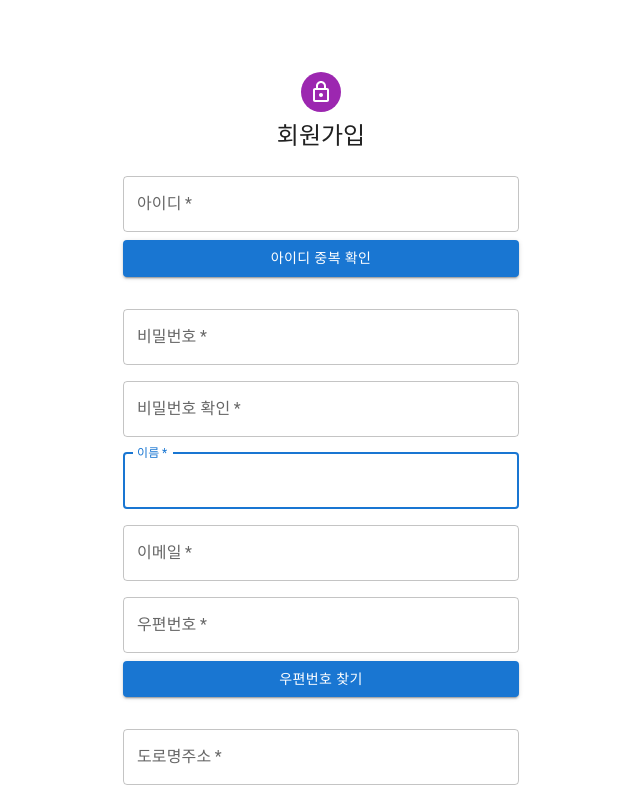
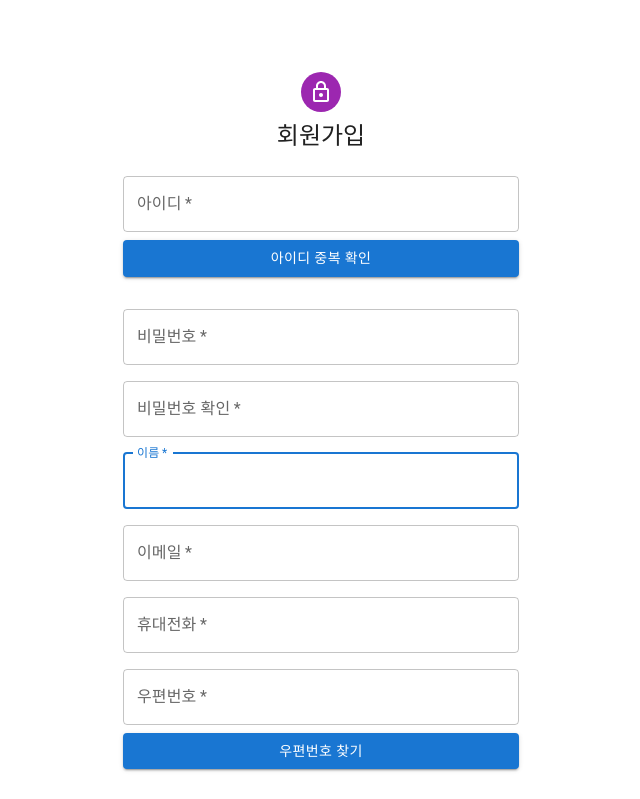
Before and after one commit to FrankSausage/SpringBoot-React-DeliveryAppMakingProject-2024.04, a React (Create React App) app in the folder src/main/frontend/: page /SignUp in a window 1280 px wide. Shown: the top 799 px of the page, without its empty margins (319-959 px from the left). Built offline with nearby package versions, Linux system fonts and the light colour scheme.

Commit message:
SignUp 에 휴대전화 입력폼 추가

```diff
--- a/src/main/frontend/src/pages/SignUp.jsx
+++ b/src/main/frontend/src/pages/SignUp.jsx
@@ -17,6 +17,7 @@ export default function SignUp() {
   const [passwordMatch, setPasswordMatch] = useState(true);
   const [username, setUsername] = useState('');
   const [isUsernameAvailable, setIsUsernameAvailable] = useState(true);
+  const [phoneNumber, setPhoneNumber] = useState('');
 
   useEffect(() => {
     const loadDaumPostcodeScript = () => {
@@ -61,6 +62,17 @@ export default function SignUp() {
 
   const checkUsernameAvailability = () => {
     setIsUsernameAvailable(username !== '');
+  };
+  const formatPhoneNumber = (phoneNumberValue) => {
+    const strippedPhoneNumber = phoneNumberValue.replace(/\D/g, '');
+    //  핸드폰 입력 formatting (e.g., XXX-XXXX-XXXX)
+    const formattedPhoneNumber = strippedPhoneNumber.replace(/(\d{3})(\d{4})(\d{4})/, '$1-$2-$3');
+    return formattedPhoneNumber;
+  };
+
+  const handlePhoneNumberChange = (event) => {
+    const formattedPhoneNumber = formatPhoneNumber(event.target.value);
+    setPhoneNumber(formattedPhoneNumber);
   };
 
   return (
@@ -150,6 +162,21 @@ export default function SignUp() {
                   label="이메일"
                   name="email"
                   autoComplete="email"
+                />
+              </Grid>
+              <Grid item xs={12}>
+                <TextField
+                  required
+                  fullWidth
+                  id="telephone"
+                  label="휴대전화"
+                  name="telephone"
+                  autoComplete="telephone"
+                  value={phoneNumber}
+                  onChange={handlePhoneNumberChange}
+                  InputProps={{
+                    inputMode: 'numeric',
+                  }}
                 />
               </Grid>
               <Grid item xs={12}>
```
